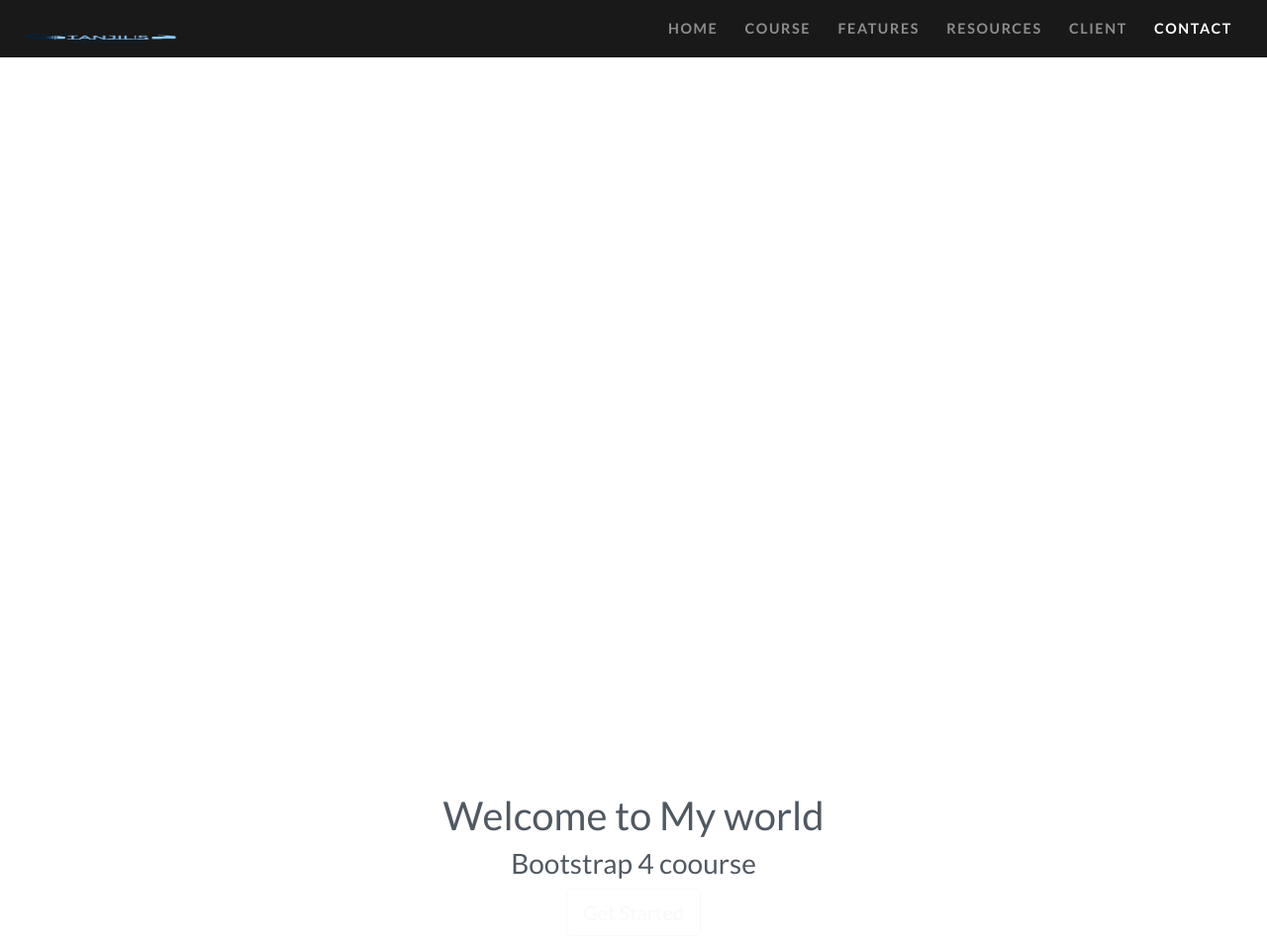
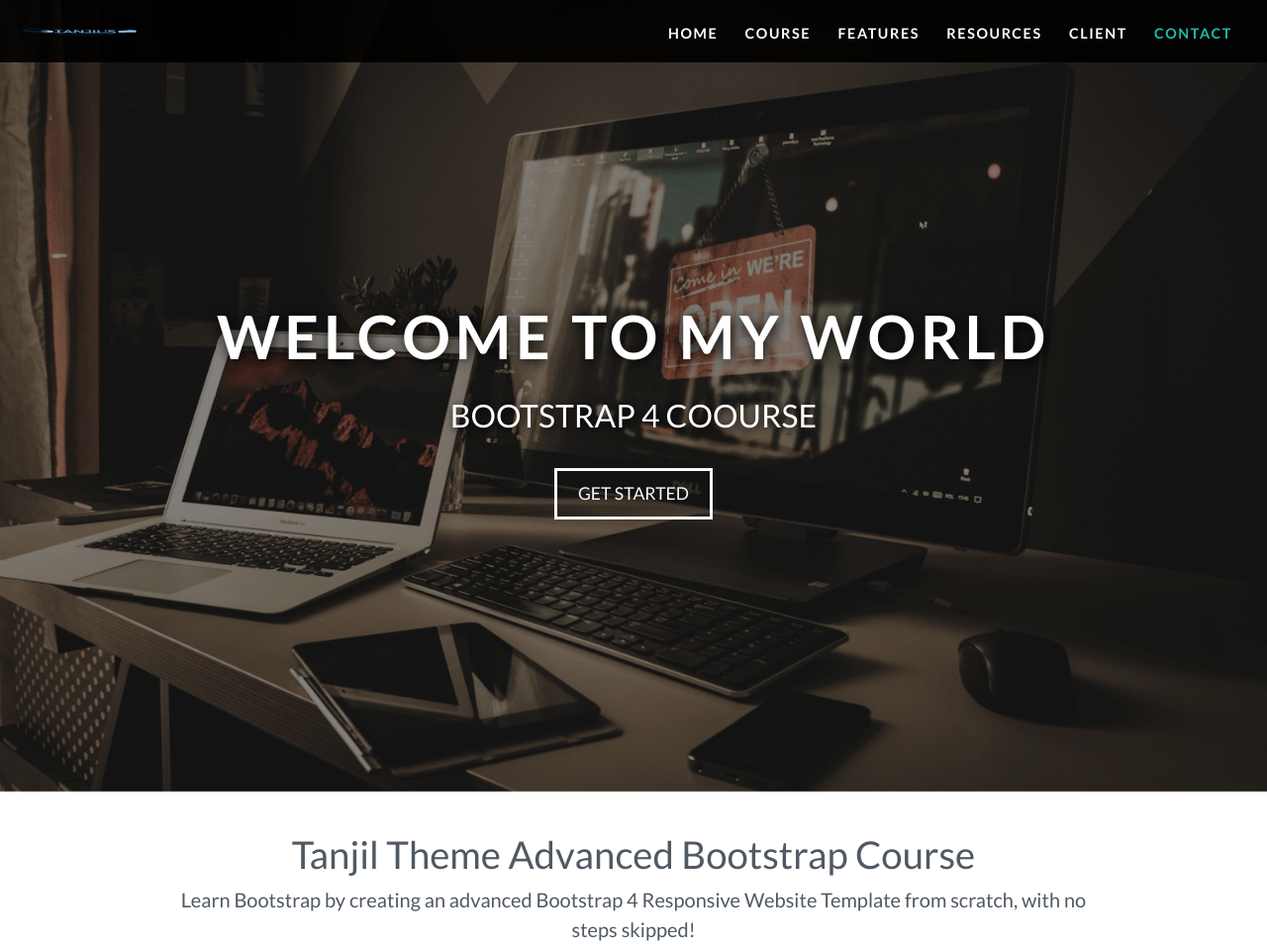
Before and after one commit to Taaanjil/Second-website-using-Html-Css-Bootstrap, a plain HTML site: page index.html in a window 1280 px wide. Shown: the top 957 px of the page at 99% size. Drawn offline with Linux system fonts and the light colour scheme.

Commit message:
complete home section

```diff
--- a/index.html
+++ b/index.html
@@ -20,22 +20,22 @@
 		</button>
 		<div class="collapse navbar-collapse" id="navbarResponsive">
 			<ul class="navbar-nav ml-auto">
-				<li class="navbar-item">
-					<a href="#home" class="nav-link active">Home</a>
+				<li class="nav-item">
+					<a href="#home" class="nav-link">Home</a>
 				</li>
-				<li class="navbar-item">
+				<li class="nav-item">
 					<a href="#course" class="nav-link">Course</a>
 				</li>
-				<li class="navbar-item">
+				<li class="nav-item">
 					<a href="#features" class="nav-link">features</a>
 				</li>
-				<li class="navbar-item">
+				<li class="nav-item">
 					<a href="#resources" class="nav-link">Resources</a>
 				</li>
-				<li class="navbar-item">
+				<li class="nav-item">
 					<a href="#client" class="nav-link">client</a>
 				</li>
-				<li class="navbar-item">
+				<li class="nav-item">
 					<a href="#contact" class="nav-link">Contact</a>
 				</li>
 
--- a/style.css
+++ b/style.css
@@ -10,21 +10,54 @@ body{
   font-weight: 700;
   font-size: 0.9rem;
   letter-spacing: .1rem;
-  background:  rgb(0, 0, 0, 0.9)!important;
+  background:  rgba(0, 0, 0, 0.9)!important;
 
 }
-.navbar-brand{
-  height: 2.6rem;
+.navbar-brand img{
+  height: 2.3rem;
 }
 .navbar-nav li{
   padding-right: .7rem;
 }
-.navbar-dark .navbar-nav .navbar-link{
+.navbar-dark .navbar-nav .nav-link{
   color: white;
   padding-top: .8rem;
 }
-
-
+.navbar-dark .navbar-nav .nav-link.active,
+.navbar-dark .navbar-nav .nav-link:hover{
+  color: #1ebba3;
+}
+/* landing section */
+.home-inner{
+  background-image: url(img/computers.png);
+}
+.caption{
+  width: 100%;
+  max-width: 100%;
+  position: absolute;
+  top: 38%;
+  z-index: 1;
+  color: white;
+  text-transform: uppercase;
+}
+.caption h1{
+  font-size: 3.8rem;
+  font-weight: 700;
+  letter-spacing: .3rem;
+  text-shadow: .1rem .1rem .8rem black;
+  padding-bottom: 1rem;
+}
+.caption h3{
+  font-size: 2rem;
+  text-shadow: .1rem .1rem .5rem black;
+  padding-bottom: 1.6rem;
+}
+.btn-lg{
+  border-width: medium;
+  border-radius: 0;
+  padding: .6rem 1.3rem;
+  font-size: 1.1rem;
+}
 /*============= COURSE SECTION =============*/
 
 .narrow {
```
